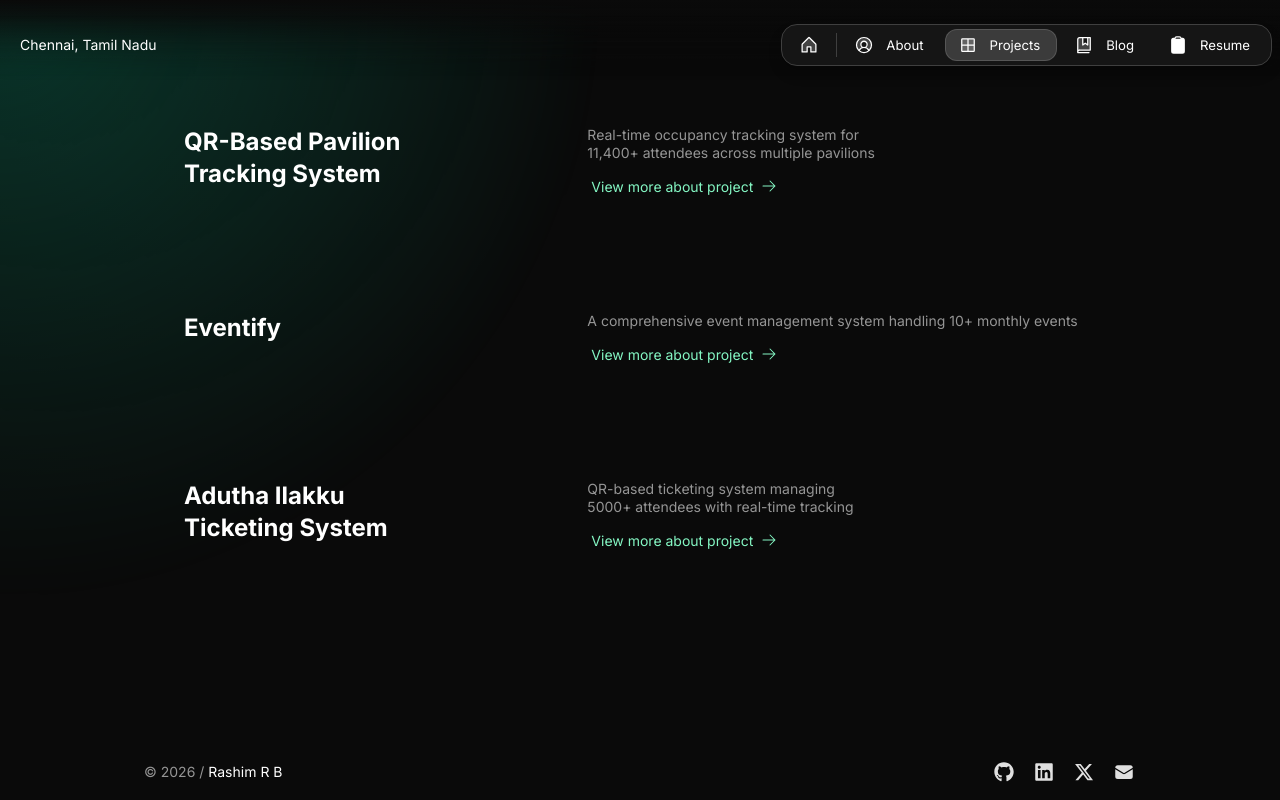
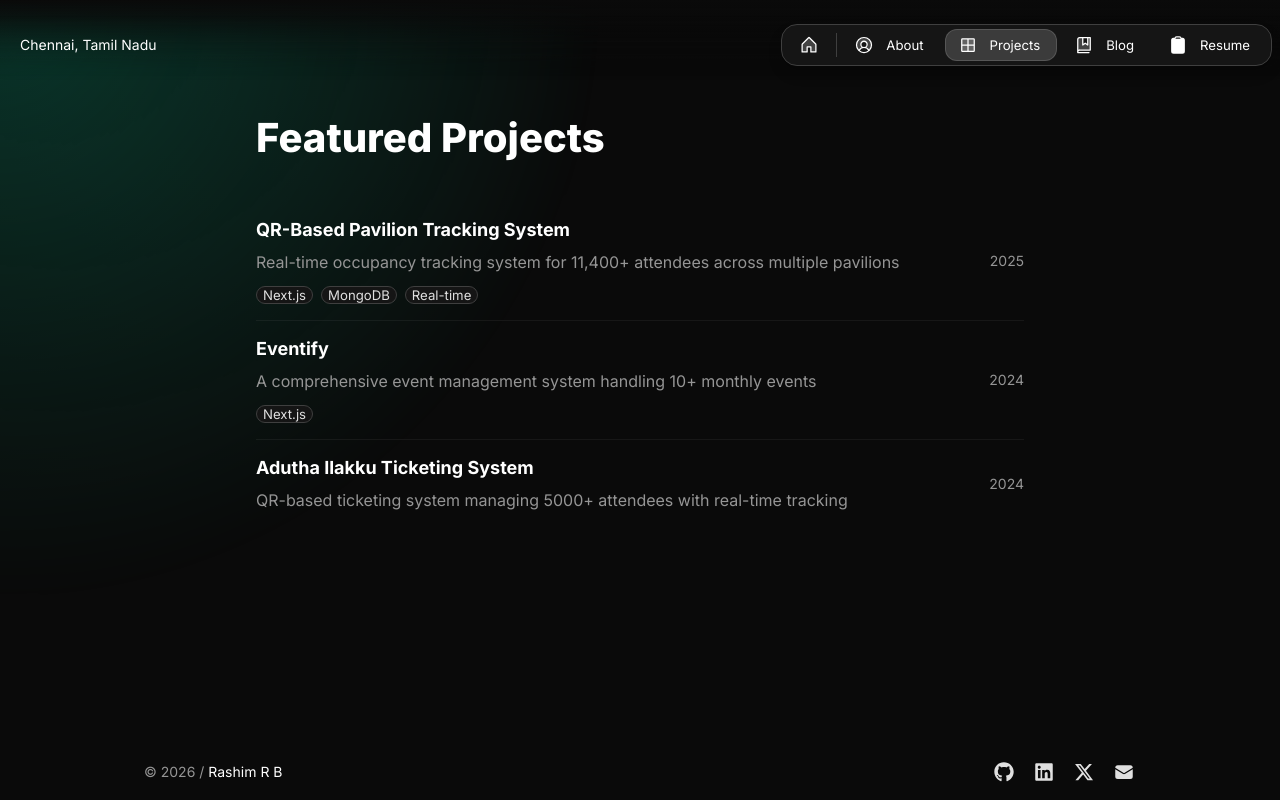
Before and after one commit to rashim2104/portfolio, a Next.js app: page /work in a window 1280 px wide. Built offline with nearby package versions, Linux system fonts and the light colour scheme.

Commit message:
feat: convert work list to clean editorial style
Projects no longer have images, so the image-carousel ProjectCard
rendered empty boxes. Replace with a full-width list (title, summary,
tech tags, year) matching the home page, and add a Featured Projects
H1 the page previously lacked.

```diff
--- a/src/app/work/page.tsx
+++ b/src/app/work/page.tsx
@@ -1,5 +1,5 @@
 import { getPosts } from "@/app/utils/utils";
-import { Column } from "@/once-ui/components";
+import { Column, Heading } from "@/once-ui/components";
 import { Projects } from "@/components/work/Projects";
 import { baseURL } from "@/app/resources";
 import { person, work } from "@/app/resources/content";
@@ -33,7 +33,7 @@ export default async function Work() {
   let allProjects = await getPosts(["src", "app", "work", "projects"]);
 
   return (
-    <Column maxWidth="m">
+    <Column maxWidth="s">
       <script
         type="application/ld+json"
         suppressHydrationWarning
@@ -84,6 +84,9 @@ export default async function Work() {
           }),
         }}
       />
+      <Heading marginBottom="l" variant="display-strong-s">
+        {work.title}
+      </Heading>
       <Projects projects={allProjects} />
     </Column>
   );
--- a/src/components/work/Projects.tsx
+++ b/src/components/work/Projects.tsx
@@ -1,7 +1,7 @@
 "use client";
 
-import { Column } from "@/once-ui/components";
-import { ProjectCard } from "@/components";
+import { Fragment } from "react";
+import { Column, Line, Row, SmartLink, Tag, Text } from "@/once-ui/components";
 
 interface Project {
   slug: string;
@@ -9,8 +9,7 @@ interface Project {
     title: string;
     publishedAt: string;
     summary: string;
-    images: string[];
-    team?: { avatar: string }[];
+    tag?: string | string[];
     link?: string;
   };
   content: string;
@@ -25,7 +24,7 @@ export function Projects({ range, projects }: ProjectsProps) {
   // Remove duplicates based on title
   const uniqueProjects = projects.reduce((acc, current) => {
     const existingProject = acc.find(
-      (project) => project.metadata.title === current.metadata.title
+      (project) => project.metadata.title === current.metadata.title,
     );
     if (!existingProject) {
       acc.push(current);
@@ -42,20 +41,48 @@ export function Projects({ range, projects }: ProjectsProps) {
     : sortedProjects;
 
   return (
-    <Column fillWidth gap="xl" marginBottom="40" paddingX="l">
-      {displayedProjects.map((post, index) => (
-        <ProjectCard
-          priority={index < 2}
-          key={post.slug}
-          href={`work/${post.slug}`}
-          images={post.metadata.images}
-          title={post.metadata.title}
-          description={post.metadata.summary}
-          content={post.content}
-          avatars={post.metadata.team?.map((member) => ({ src: member.avatar })) || []}
-          link={post.metadata.link || ""}
-        />
-      ))}
+    <Column fillWidth>
+      {displayedProjects.map((post, index) => {
+        const tags = Array.isArray(post.metadata.tag)
+          ? post.metadata.tag
+          : post.metadata.tag
+            ? [post.metadata.tag]
+            : [];
+
+        return (
+          <Fragment key={post.slug}>
+            {index > 0 && <Line background="neutral-alpha-weak" />}
+            <SmartLink fillWidth unstyled href={`/work/${post.slug}`}>
+              <Row fillWidth horizontal="space-between" vertical="center" gap="24" paddingY="16">
+                <Column gap="8">
+                  <Text variant="body-strong-l" onBackground="neutral-strong">
+                    {post.metadata.title}
+                  </Text>
+                  <Text variant="body-default-m" onBackground="neutral-weak">
+                    {post.metadata.summary}
+                  </Text>
+                  {tags.length > 0 && (
+                    <Row gap="8" wrap paddingTop="4">
+                      {tags.map((tag) => (
+                        <Tag key={tag} size="s" variant="neutral">
+                          {tag}
+                        </Tag>
+                      ))}
+                    </Row>
+                  )}
+                </Column>
+                <Text
+                  variant="body-default-s"
+                  onBackground="neutral-weak"
+                  style={{ whiteSpace: "nowrap" }}
+                >
+                  {new Date(post.metadata.publishedAt).getFullYear()}
+                </Text>
+              </Row>
+            </SmartLink>
+          </Fragment>
+        );
+      })}
     </Column>
   );
 }
```
